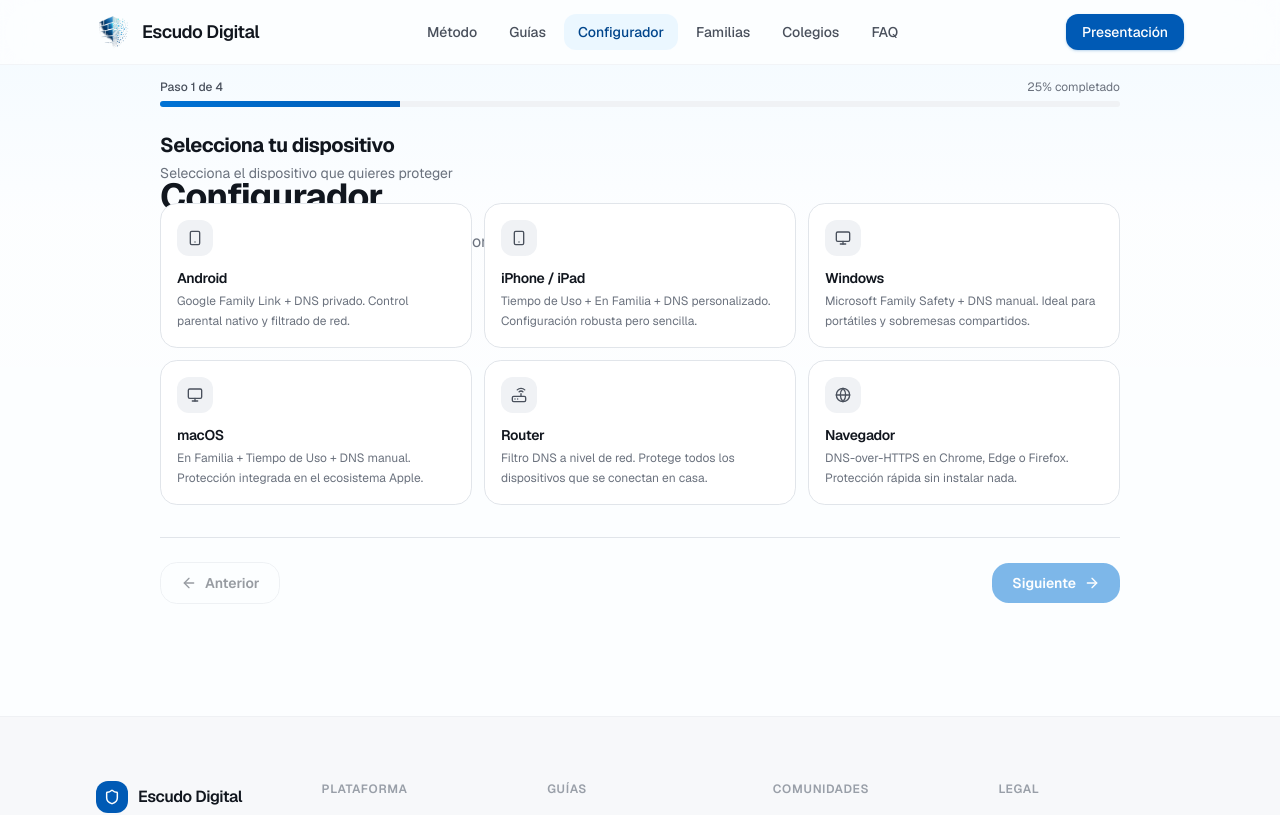
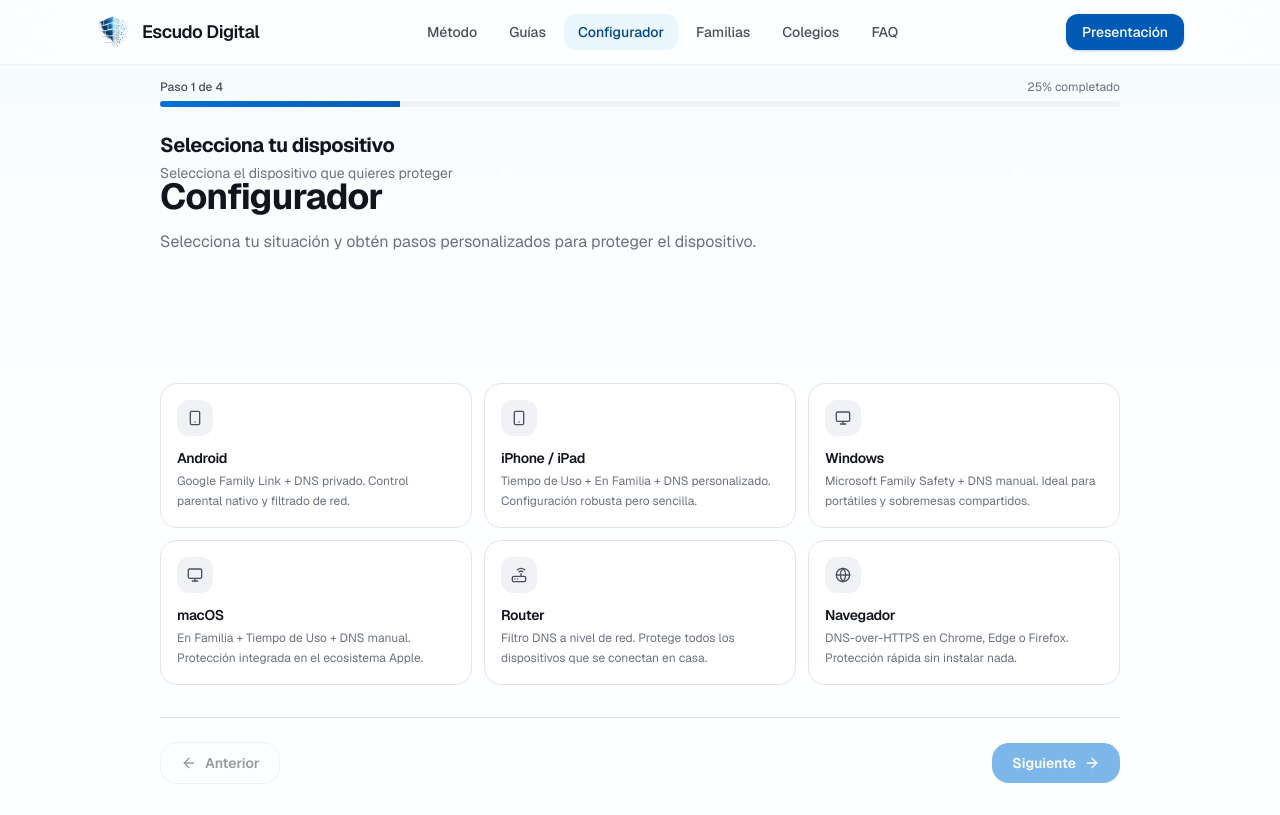
Before and after one commit to ignacioimatik-web/escudo-digital-familiar, a Next.js app: page /configurador in a window 1280 px wide. Shown: the top 815 px of the page. Built offline with nearby package versions, Linux system fonts and the light colour scheme.

Commit message:
fix: lower configurador interactive content 200px while keeping titles

```diff
--- a/src/app/configurador/page.tsx
+++ b/src/app/configurador/page.tsx
@@ -97,6 +97,7 @@ export default function ConfiguradorPage() {
             <p className="text-sm text-slate-500">{stepDescriptions[currentStep - 1]}</p>
           </div>
 
+          <div className="mt-[200px]">
             <AnimatePresence mode="wait">
               <motion.div
                 key={currentStep}
@@ -167,6 +168,7 @@ export default function ConfiguradorPage() {
                 </button>
               </div>
             )}
+          </div>
         </Container>
       </Section>
     </>
```
Lines whose indentation alone changed are shown as unchanged.
